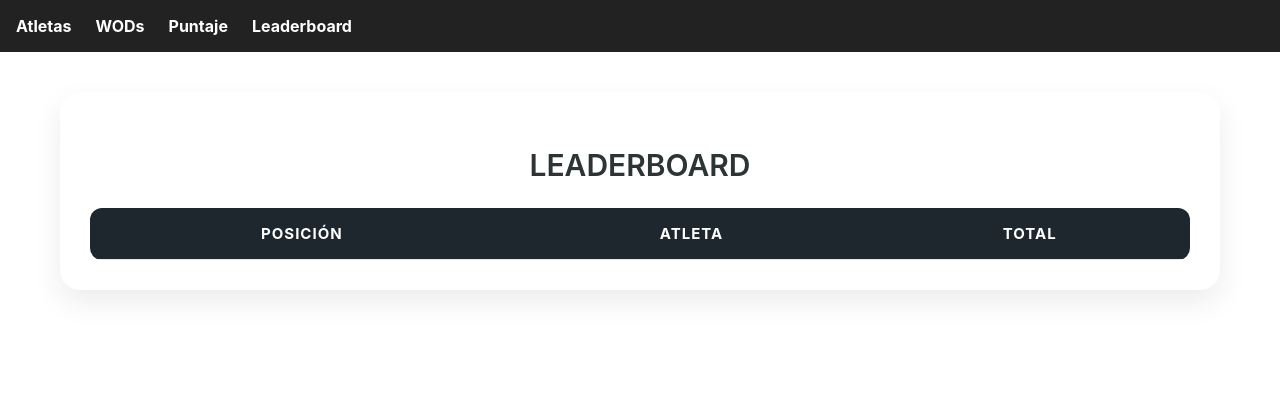
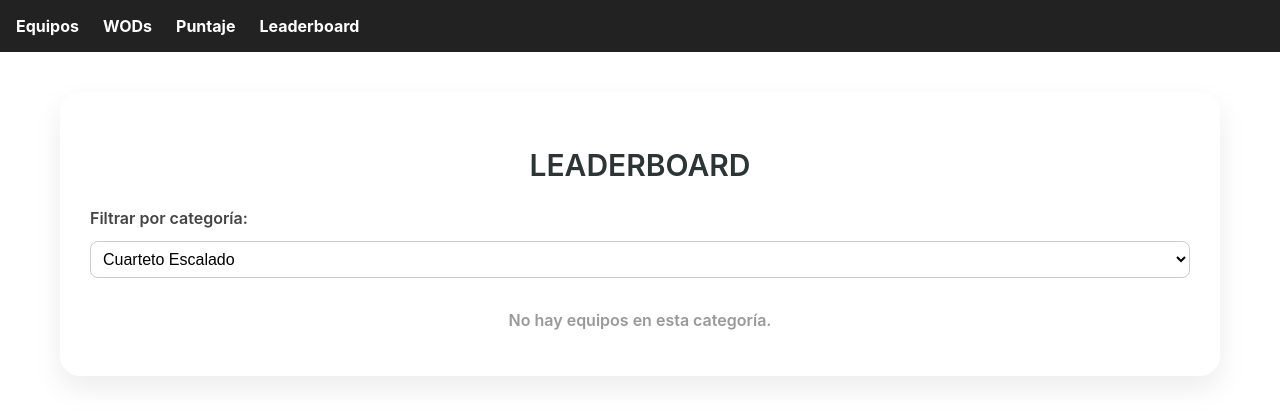
Before and after one commit to MilagrosRojasc/Prueba2, a React (Create React App) app: page /resultados in a window 1280 px wide. Shown: the top 420 px of the page. Built offline with nearby package versions, Linux system fonts and the light colour scheme.

Commit message:
cambios finales

```diff
--- a/src/Resultados.css
+++ b/src/Resultados.css
@@ -71,7 +71,7 @@ h2 {
 /* Última columna destacada (puntos) */
 .resultados-table td:last-child {
   font-weight: 600;
-  color: #0984e3;
+  color: #100316;
 }
 
 /* Responsive */
--- a/src/Resultados.js
+++ b/src/Resultados.js
@@ -1,4 +1,4 @@
-import React from "react";
+import React, { useState } from "react";
 import "./Resultados.css";
 
 const tiempoASegundos = (tiempo) => {
@@ -9,18 +9,33 @@ const tiempoASegundos = (tiempo) => {
   return minutos * 60 + segundos;
 };
 
+const categoriasDisponibles = [
+  "Cuarteto Escalado",
+  "Dupla Iniciado",
+  "Dupla Avanzado",
+  "Kids",
+];
+
 function Resultados({ atletas, wods, resultados }) {
+  const [categoriaSeleccionada, setCategoriaSeleccionada] = useState(categoriasDisponibles[0]);
+
+  // Filtrar atletas según categoría seleccionada
+  const atletasFiltrados = atletas.filter(
+    (a) => a.categoria === categoriaSeleccionada
+  );
+
+  const calcularRanking = (listaAtletas) => {
     const puntuacionesTotales = {};
     const puntuacionesPorWOD = {};
 
     wods.forEach((wod) => {
-    const resultadosWOD = atletas
+      const resultadosWOD = listaAtletas
         .map((atleta) => {
-        const data = resultados[atleta]?.[wod.nombre];
+          const data = resultados[atleta.nombre]?.[wod.nombre];
           if (!data) return null;
 
           return {
-          atleta,
+            atleta: atleta.nombre,
             reps: parseInt(data.reps) || 0,
             tiempo: tiempoASegundos(data.tiempo || "99:99"),
           };
@@ -32,17 +47,13 @@ function Resultados({ atletas, wods, resultados }) {
         return a.tiempo - b.tiempo;
       });
 
-    // Asignar posiciones con empates
-    let posicionActual = 1;
       for (let i = 0; i < resultadosWOD.length; i++) {
         if (i > 0) {
           const prev = resultadosWOD[i - 1];
           const curr = resultadosWOD[i];
           if (curr.reps === prev.reps && curr.tiempo === prev.tiempo) {
-          // Misma posición que el anterior
             curr.posicion = prev.posicion;
           } else {
-          // Nueva posición
             curr.posicion = i + 1;
           }
         } else {
@@ -58,7 +69,6 @@ function Resultados({ atletas, wods, resultados }) {
       }
     });
 
-  // Ordenar ranking final con criterio de desempate por mejores posiciones
     const rankingFinal = Object.entries(puntuacionesTotales).sort((a, b) => {
       const puntosA = a[1];
       const puntosB = b[1];
@@ -85,6 +95,11 @@ function Resultados({ atletas, wods, resultados }) {
       return 0;
     });
 
+    return { rankingFinal, puntuacionesPorWOD };
+  };
+
+  const { rankingFinal, puntuacionesPorWOD } = calcularRanking(atletasFiltrados);
+
   const getEmoji = (index) => {
     if (index === 0) return "🥇";
     if (index === 1) return "🥈";
@@ -95,11 +110,37 @@ function Resultados({ atletas, wods, resultados }) {
   return (
     <div className="resultados-container">
       <h2>LEADERBOARD</h2>
+
+      <label htmlFor="categoria-select">Filtrar por categoría:</label>
+      <select
+        id="categoria-select"
+        value={categoriaSeleccionada}
+        onChange={(e) => setCategoriaSeleccionada(e.target.value)}
+        style={{
+          margin: "0.5rem 0 1rem",
+          padding: "8px",
+          borderRadius: "8px",
+          border: "1.5px solid #ccc",
+          minWidth: "220px",
+        }}
+      >
+        {categoriasDisponibles.map((cat) => (
+          <option key={cat} value={cat}>
+            {cat}
+          </option>
+        ))}
+      </select>
+
+      {atletasFiltrados.length === 0 ? (
+        <p style={{ textAlign: "center", color: "#999", fontWeight: "600" }}>
+          No hay equipos en esta categoría.
+        </p>
+      ) : (
         <table className="resultados-table">
           <thead>
             <tr>
               <th>Posición</th>
-            <th>Atleta</th>
+              <th>Equipo</th>
               {wods.map((wod) => (
                 <th key={wod.nombre}>{wod.nombre}</th>
               ))}
@@ -108,7 +149,7 @@ function Resultados({ atletas, wods, resultados }) {
           </thead>
           <tbody>
             {rankingFinal.map(([atleta, puntos], index) => (
-            <tr key={index}>
+              <tr key={atleta}>
                 <td>{getEmoji(index)} {index + 1}</td>
                 <td>{atleta}</td>
                 {wods.map((wod) => (
@@ -121,6 +162,7 @@ function Resultados({ atletas, wods, resultados }) {
             ))}
           </tbody>
         </table>
+      )}
     </div>
   );
 }
--- a/src/components/Atletas.css
+++ b/src/components/Atletas.css
@@ -1,5 +1,3 @@
-/* Atletas.css */
-
 .atletas-container {
   max-width: 900px;
   margin: 3rem auto;
@@ -25,8 +23,10 @@ h1 {
   gap: 12px;
   margin-bottom: 1.5rem;
   flex-wrap: wrap;
+  align-items: center; /* para alinear verticalmente los inputs y botones */
 }
 
+/* Estilo input de texto */
 .input-nuevo {
   flex: 1;
   padding: 12px 16px;
@@ -42,7 +42,26 @@ h1 {
   box-shadow: 0 0 0 4px rgba(13, 110, 253, 0.15);
 }
 
-.btn-agregara,
+/* Estilo para el select de categoría */
+select {
+  padding: 12px 16px;
+  border: 1.5px solid #ced4da;
+  border-radius: 10px;
+  font-size: 16px;
+  background: white;
+  cursor: pointer;
+  transition: border-color 0.3s, box-shadow 0.3s;
+  min-width: 180px;
+}
+
+select:focus {
+  outline: none;
+  border-color: #0d6efd;
+  box-shadow: 0 0 0 4px rgba(13, 110, 253, 0.15);
+}
+
+/* Botones agregar y buscar */
+.btn-agregarE,
 .btn-buscar {
   padding: 10px 20px;
   border: none;
@@ -53,13 +72,14 @@ h1 {
   transition: background-color 0.3s ease, transform 0.2s;
   color: white;
   user-select: none;
+  white-space: nowrap;
 }
 
-.btn-agregara {
+.btn-agregarE {
   background-color: #28a745;
 }
 
-.btn-agregara:hover {
+.btn-agregarE:hover {
   background-color: #218838;
   transform: scale(1.03);
 }
@@ -73,6 +93,7 @@ h1 {
   transform: scale(1.03);
 }
 
+/* Lista de atletas */
 .lista-atletas {
   list-style: none;
   padding: 0;
@@ -94,6 +115,9 @@ h1 {
   transition: background-color 0.3s;
   border-radius: 8px;
   cursor: default;
+  font-weight: 600;
+  font-size: 16px;
+  color: #1e2a38;
 }
 
 .item-atleta.activo {
@@ -104,11 +128,13 @@ h1 {
   background-color: #f5faff;
 }
 
+/* Opciones para editar/eliminar */
 .menu-opciones {
   display: flex;
   gap: 10px;
 }
 
+/* Botones iconos */
 .btn-editar,
 .btn-eliminar,
 .btn-guardar {
@@ -136,12 +162,14 @@ h1 {
   font-size: 14px;
   padding: 6px 14px;
   border: none;
+  white-space: nowrap;
 }
 
 .btn-guardar:hover {
   background-color: #0b5ed7;
 }
 
+/* Input para editar nombre */
 .input-editar {
   padding: 10px 14px;
   font-size: 16px;
--- a/src/components/Atletas.js
+++ b/src/components/Atletas.js
@@ -1,8 +1,16 @@
 import React, { useState } from "react";
 import "./Atletas.css";
 
+const categoriasDisponibles = [
+  "Cuarteto Escalado",
+  "Dupla Iniciado",
+  "Dupla Avanzado",
+  "Kids",
+];
+
 function Atletas({ atletas, setAtletas }) {
   const [nombreInput, setNombreInput] = useState("");
+  const [categoriaInput, setCategoriaInput] = useState(categoriasDisponibles[0]);
   const [atletaSeleccionado, setAtletaSeleccionado] = useState(null);
   const [editandoIndex, setEditandoIndex] = useState(null);
   const [nombreEditado, setNombreEditado] = useState("");
@@ -11,9 +19,14 @@ function Atletas({ atletas, setAtletas }) {
   // Agrega atleta y limpia input
   const agregarAtleta = () => {
     if (nombreInput.trim() === "") return;
-    setAtletas([...atletas, nombreInput.trim()]);
+
+    const nuevoAtleta = {
+      nombre: nombreInput.trim(),
+      categoria: categoriaInput,
+    };
+
+    setAtletas([...atletas, nuevoAtleta]);
     setNombreInput("");
-    // Opcional: reset filtro para mostrar todo después de agregar
     setFiltro("");
   };
 
@@ -27,8 +40,10 @@ function Atletas({ atletas, setAtletas }) {
 
   // Guardar edición
   const guardarEdicion = (index) => {
+    if (nombreEditado.trim() === "") return;
+
     const nuevos = [...atletas];
-    nuevos[index] = nombreEditado.trim();
+    nuevos[index] = { ...nuevos[index], nombre: nombreEditado.trim() };
     setAtletas(nuevos);
     setEditandoIndex(null);
     setNombreEditado("");
@@ -45,6 +60,11 @@ function Atletas({ atletas, setAtletas }) {
     setFiltro(nombreInput.toLowerCase());
   };
 
+  // Filtra atletas por nombre (en minúsculas)
+  const atletasFiltrados = atletas.filter((atleta) =>
+    atleta.nombre.toLowerCase().includes(filtro)
+  );
+
   return (
     <div className="atletas-container">
       <h1>Equipos</h1>
@@ -52,12 +72,22 @@ function Atletas({ atletas, setAtletas }) {
       <div className="input-container">
         <input
           type="text"
-          placeholder="Nombre del equipo "
+          placeholder="Nombre del equipo"
           value={nombreInput}
           onChange={handleInputChange}
           className="input-nuevo"
         />
-        <button onClick={agregarAtleta} className="btn-agregara">
+        <select
+          value={categoriaInput}
+          onChange={(e) => setCategoriaInput(e.target.value)}
+        >
+          {categoriasDisponibles.map((cat, i) => (
+            <option key={i} value={cat}>
+              {cat}
+            </option>
+          ))}
+        </select>
+        <button onClick={agregarAtleta} className="btn-agregarE">
           Agregar
         </button>
         <button onClick={aplicarFiltro} className="btn-buscar">
@@ -66,9 +96,7 @@ function Atletas({ atletas, setAtletas }) {
       </div>
 
       <ul className="lista-atletas">
-        {atletas
-          .filter((atleta) => atleta.toLowerCase().includes(filtro))
-          .map((atleta, index) => (
+        {atletasFiltrados.map((atleta, index) => (
           <li
             key={index}
             onMouseEnter={() => setAtletaSeleccionado(index)}
@@ -95,7 +123,7 @@ function Atletas({ atletas, setAtletas }) {
             ) : (
               <>
                 <span onClick={() => setAtletaSeleccionado(index)}>
-                    {atleta}
+                  {atleta.nombre} - {atleta.categoria}
                 </span>
 
                 {atletaSeleccionado === index && (
@@ -103,7 +131,7 @@ function Atletas({ atletas, setAtletas }) {
                     <button
                       onClick={() => {
                         setEditandoIndex(index);
-                          setNombreEditado(atleta);
+                        setNombreEditado(atleta.nombre);
                       }}
                       className="btn-editar"
                     >
--- a/src/components/Leaderboard.js
+++ b/src/components/Leaderboard.js
@@ -14,11 +14,11 @@ function Leaderboard({ atletas, wods, resultados, setResultados }) {
 
   return (
     <div className="leaderboard-container">
-      <h2>Puntajes</h2>
+      <h2>PUNTAJES</h2>
       <table className="leaderboard-table">
         <thead>
           <tr>
-            <th>Atleta</th>
+            <th>Equipo</th>
             {wods.map((wod, i) => (
               <th key={i}>{wod.nombre}</th>
             ))}
@@ -27,16 +27,16 @@ function Leaderboard({ atletas, wods, resultados, setResultados }) {
         <tbody>
           {atletas.map((atleta, i) => (
             <tr key={i}>
-              <td>{atleta}</td>
+              <td>{atleta.nombre}</td> {/*Mostrar el nombre del atleta */}
               {wods.map((wod, j) => (
                 <td key={j}>
                   <input
                     type="text"
                     placeholder="Reps"
-                    value={resultados[atleta]?.[wod.nombre]?.reps || ""}
+                    value={resultados[atleta.nombre]?.[wod.nombre]?.reps || ""}
                     onChange={(e) =>
                       manejarCambioResultado(
-                        atleta,
+                        atleta.nombre,
                         wod.nombre,
                         "reps",
                         e.target.value
@@ -47,10 +47,10 @@ function Leaderboard({ atletas, wods, resultados, setResultados }) {
                   <input
                     type="text"
                     placeholder="min:seg"
-                    value={resultados[atleta]?.[wod.nombre]?.tiempo || ""}
+                    value={resultados[atleta.nombre]?.[wod.nombre]?.tiempo || ""}
                     onChange={(e) =>
                       manejarCambioResultado(
-                        atleta,
+                        atleta.nombre,
                         wod.nombre,
                         "tiempo",
                         e.target.value
--- a/src/components/Navbar.js
+++ b/src/components/Navbar.js
@@ -5,7 +5,7 @@ function Navbar() {
   return (
     <nav className="navbar">
       <ul className="nav-list">
-        <li><Link to="/atletas">Atletas</Link></li>
+        <li><Link to="/atletas">Equipos</Link></li>
         <li><Link to="/wods">WODs</Link></li>
         <li><Link to="/leaderboard">Puntaje</Link></li>
         <li><Link to="/resultados">Leaderboard</Link></li>
```
Also changed, not shown: src/App.css (line endings or trailing spaces), src/App.js (line endings or trailing spaces). Lines whose indentation alone changed are shown as unchanged.
